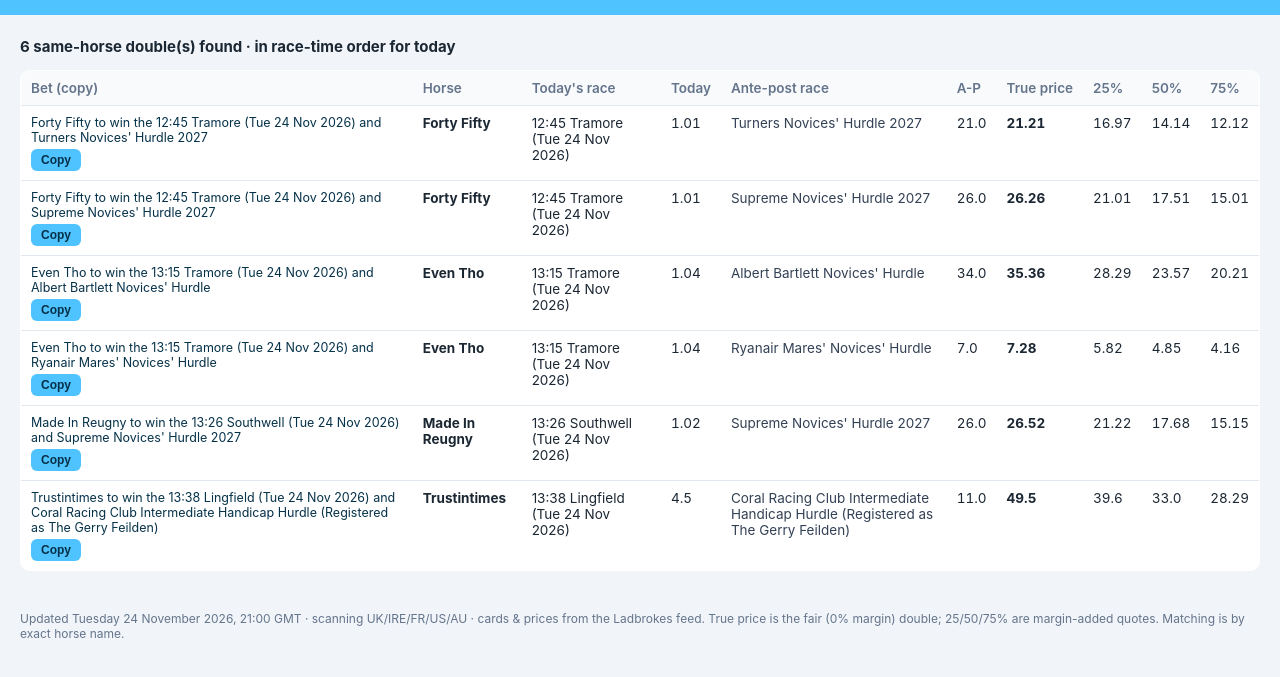
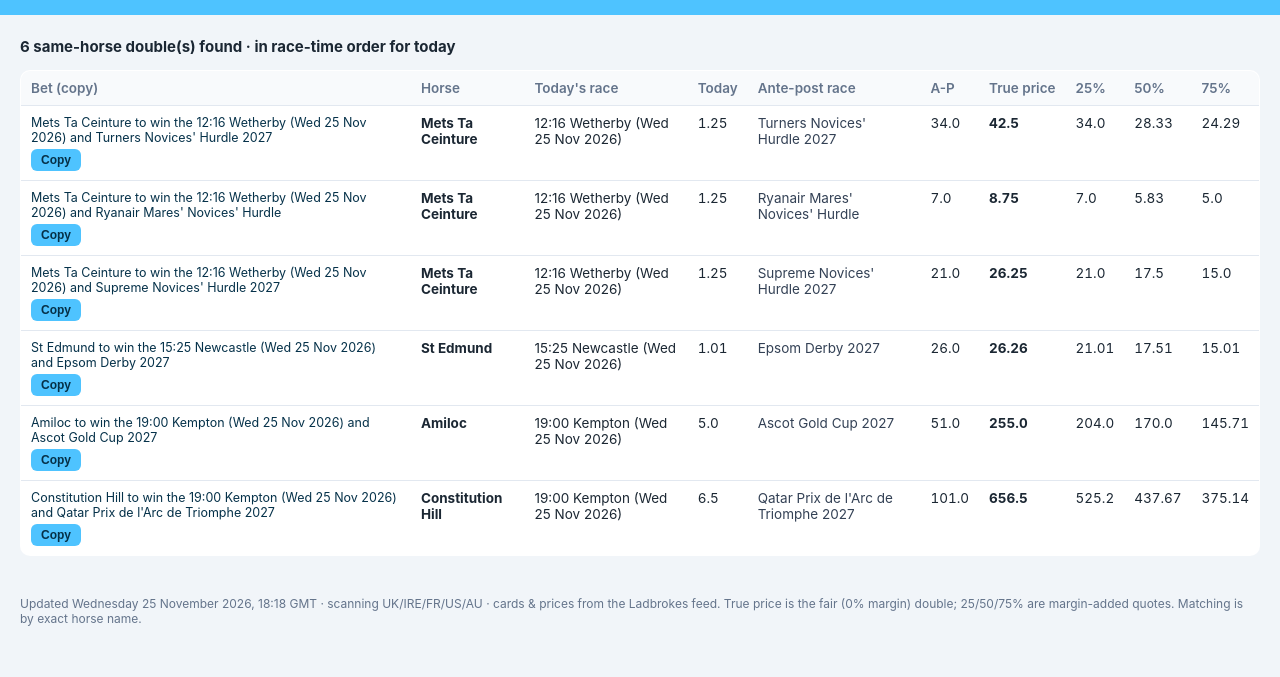
Before and after one commit to iRozz1985/same-horse-doubles, a plain HTML site: page index.html in a window 1280 px wide. Shown: the part 67-744 px from the top of the page. Drawn offline with Linux system fonts and the light colour scheme.

Commit message:
Update same-horse doubles

```diff
--- a/index.html
+++ b/index.html
@@ -42,16 +42,16 @@
      "win today AND win the feature" priced with the independent model</p>
 </header>
 <main>
-  <p class='count'>6 same-horse double(s) found &middot; in race-time order for today</p><table><colgroup><col class='c-bet'><col class='c-horse'><col class='c-trace'><col class='c-tp'><col class='c-ap'><col class='c-app'><col class='c-fair'><col class='c-q'><col class='c-q'><col class='c-q'></colgroup><thead><tr><th>Bet (copy)</th><th>Horse</th><th>Today's race</th><th>Today</th><th>Ante-post race</th><th>A-P</th><th>True price</th><th>25%</th><th>50%</th><th>75%</th></tr></thead><tbody><tr><td class='bet'><span class='bettext'>Forty Fifty to win the 12:45 Tramore (Tue 24 Nov 2026) and Turners Novices&#x27; Hurdle 2027</span><button class='copybtn' type='button' data-copy="Forty Fifty to win the 12:45 Tramore (Tue 24 Nov 2026) and Turners Novices&#x27; Hurdle 2027" onclick='copyBet(this)'>Copy</button></td><td class='horse'>Forty Fifty</td><td>12:45 Tramore (Tue 24 Nov 2026)</td><td class='num'>1.01</td><td class='ap'>Turners Novices&#x27; Hurdle 2027</td><td class='num'>21.0</td><td class='num fair'>21.21</td><td class='num'>16.97</td><td class='num'>14.14</td><td class='num'>12.12</td></tr>
-<tr><td class='bet'><span class='bettext'>Forty Fifty to win the 12:45 Tramore (Tue 24 Nov 2026) and Supreme Novices&#x27; Hurdle 2027</span><button class='copybtn' type='button' data-copy="Forty Fifty to win the 12:45 Tramore (Tue 24 Nov 2026) and Supreme Novices&#x27; Hurdle 2027" onclick='copyBet(this)'>Copy</button></td><td class='horse'>Forty Fifty</td><td>12:45 Tramore (Tue 24 Nov 2026)</td><td class='num'>1.01</td><td class='ap'>Supreme Novices&#x27; Hurdle 2027</td><td class='num'>26.0</td><td class='num fair'>26.26</td><td class='num'>21.01</td><td class='num'>17.51</td><td class='num'>15.01</td></tr>
-<tr><td class='bet'><span class='bettext'>Even Tho to win the 13:15 Tramore (Tue 24 Nov 2026) and Albert Bartlett Novices&#x27; Hurdle</span><button class='copybtn' type='button' data-copy="Even Tho to win the 13:15 Tramore (Tue 24 Nov 2026) and Albert Bartlett Novices&#x27; Hurdle" onclick='copyBet(this)'>Copy</button></td><td class='horse'>Even Tho</td><td>13:15 Tramore (Tue 24 Nov 2026)</td><td class='num'>1.04</td><td class='ap'>Albert Bartlett Novices&#x27; Hurdle</td><td class='num'>34.0</td><td class='num fair'>35.36</td><td class='num'>28.29</td><td class='num'>23.57</td><td class='num'>20.21</td></tr>
-<tr><td class='bet'><span class='bettext'>Even Tho to win the 13:15 Tramore (Tue 24 Nov 2026) and Ryanair Mares&#x27; Novices&#x27; Hurdle</span><button class='copybtn' type='button' data-copy="Even Tho to win the 13:15 Tramore (Tue 24 Nov 2026) and Ryanair Mares&#x27; Novices&#x27; Hurdle" onclick='copyBet(this)'>Copy</button></td><td class='horse'>Even Tho</td><td>13:15 Tramore (Tue 24 Nov 2026)</td><td class='num'>1.04</td><td class='ap'>Ryanair Mares&#x27; Novices&#x27; Hurdle</td><td class='num'>7.0</td><td class='num fair'>7.28</td><td class='num'>5.82</td><td class='num'>4.85</td><td class='num'>4.16</td></tr>
-<tr><td class='bet'><span class='bettext'>Made In Reugny to win the 13:26 Southwell (Tue 24 Nov 2026) and Supreme Novices&#x27; Hurdle 2027</span><button class='copybtn' type='button' data-copy="Made In Reugny to win the 13:26 Southwell (Tue 24 Nov 2026) and Supreme Novices&#x27; Hurdle 2027" onclick='copyBet(this)'>Copy</button></td><td class='horse'>Made In Reugny</td><td>13:26 Southwell (Tue 24 Nov 2026)</td><td class='num'>1.02</td><td class='ap'>Supreme Novices&#x27; Hurdle 2027</td><td class='num'>26.0</td><td class='num fair'>26.52</td><td class='num'>21.22</td><td class='num'>17.68</td><td class='num'>15.15</td></tr>
-<tr><td class='bet'><span class='bettext'>Trustintimes to win the 13:38 Lingfield (Tue 24 Nov 2026) and Coral Racing Club Intermediate Handicap Hurdle (Registered as The Gerry Feilden)</span><button class='copybtn' type='button' data-copy="Trustintimes to win the 13:38 Lingfield (Tue 24 Nov 2026) and Coral Racing Club Intermediate Handicap Hurdle (Registered as The Gerry Feilden)" onclick='copyBet(this)'>Copy</button></td><td class='horse'>Trustintimes</td><td>13:38 Lingfield (Tue 24 Nov 2026)</td><td class='num'>4.5</td><td class='ap'>Coral Racing Club Intermediate Handicap Hurdle (Registered as The Gerry Feilden)</td><td class='num'>11.0</td><td class='num fair'>49.5</td><td class='num'>39.6</td><td class='num'>33.0</td><td class='num'>28.29</td></tr>
+  <p class='count'>6 same-horse double(s) found &middot; in race-time order for today</p><table><colgroup><col class='c-bet'><col class='c-horse'><col class='c-trace'><col class='c-tp'><col class='c-ap'><col class='c-app'><col class='c-fair'><col class='c-q'><col class='c-q'><col class='c-q'></colgroup><thead><tr><th>Bet (copy)</th><th>Horse</th><th>Today's race</th><th>Today</th><th>Ante-post race</th><th>A-P</th><th>True price</th><th>25%</th><th>50%</th><th>75%</th></tr></thead><tbody><tr><td class='bet'><span class='bettext'>Mets Ta Ceinture to win the 12:16 Wetherby (Wed 25 Nov 2026) and Turners Novices&#x27; Hurdle 2027</span><button class='copybtn' type='button' data-copy="Mets Ta Ceinture to win the 12:16 Wetherby (Wed 25 Nov 2026) and Turners Novices&#x27; Hurdle 2027" onclick='copyBet(this)'>Copy</button></td><td class='horse'>Mets Ta Ceinture</td><td>12:16 Wetherby (Wed 25 Nov 2026)</td><td class='num'>1.25</td><td class='ap'>Turners Novices&#x27; Hurdle 2027</td><td class='num'>34.0</td><td class='num fair'>42.5</td><td class='num'>34.0</td><td class='num'>28.33</td><td class='num'>24.29</td></tr>
+<tr><td class='bet'><span class='bettext'>Mets Ta Ceinture to win the 12:16 Wetherby (Wed 25 Nov 2026) and Ryanair Mares&#x27; Novices&#x27; Hurdle</span><button class='copybtn' type='button' data-copy="Mets Ta Ceinture to win the 12:16 Wetherby (Wed 25 Nov 2026) and Ryanair Mares&#x27; Novices&#x27; Hurdle" onclick='copyBet(this)'>Copy</button></td><td class='horse'>Mets Ta Ceinture</td><td>12:16 Wetherby (Wed 25 Nov 2026)</td><td class='num'>1.25</td><td class='ap'>Ryanair Mares&#x27; Novices&#x27; Hurdle</td><td class='num'>7.0</td><td class='num fair'>8.75</td><td class='num'>7.0</td><td class='num'>5.83</td><td class='num'>5.0</td></tr>
+<tr><td class='bet'><span class='bettext'>Mets Ta Ceinture to win the 12:16 Wetherby (Wed 25 Nov 2026) and Supreme Novices&#x27; Hurdle 2027</span><button class='copybtn' type='button' data-copy="Mets Ta Ceinture to win the 12:16 Wetherby (Wed 25 Nov 2026) and Supreme Novices&#x27; Hurdle 2027" onclick='copyBet(this)'>Copy</button></td><td class='horse'>Mets Ta Ceinture</td><td>12:16 Wetherby (Wed 25 Nov 2026)</td><td class='num'>1.25</td><td class='ap'>Supreme Novices&#x27; Hurdle 2027</td><td class='num'>21.0</td><td class='num fair'>26.25</td><td class='num'>21.0</td><td class='num'>17.5</td><td class='num'>15.0</td></tr>
+<tr><td class='bet'><span class='bettext'>St Edmund to win the 15:25 Newcastle (Wed 25 Nov 2026) and Epsom Derby 2027</span><button class='copybtn' type='button' data-copy="St Edmund to win the 15:25 Newcastle (Wed 25 Nov 2026) and Epsom Derby 2027" onclick='copyBet(this)'>Copy</button></td><td class='horse'>St Edmund</td><td>15:25 Newcastle (Wed 25 Nov 2026)</td><td class='num'>1.01</td><td class='ap'>Epsom Derby 2027</td><td class='num'>26.0</td><td class='num fair'>26.26</td><td class='num'>21.01</td><td class='num'>17.51</td><td class='num'>15.01</td></tr>
+<tr><td class='bet'><span class='bettext'>Amiloc to win the 19:00 Kempton (Wed 25 Nov 2026) and Ascot Gold Cup 2027</span><button class='copybtn' type='button' data-copy="Amiloc to win the 19:00 Kempton (Wed 25 Nov 2026) and Ascot Gold Cup 2027" onclick='copyBet(this)'>Copy</button></td><td class='horse'>Amiloc</td><td>19:00 Kempton (Wed 25 Nov 2026)</td><td class='num'>5.0</td><td class='ap'>Ascot Gold Cup 2027</td><td class='num'>51.0</td><td class='num fair'>255.0</td><td class='num'>204.0</td><td class='num'>170.0</td><td class='num'>145.71</td></tr>
+<tr><td class='bet'><span class='bettext'>Constitution Hill to win the 19:00 Kempton (Wed 25 Nov 2026) and Qatar Prix de l&#x27;Arc de Triomphe 2027</span><button class='copybtn' type='button' data-copy="Constitution Hill to win the 19:00 Kempton (Wed 25 Nov 2026) and Qatar Prix de l&#x27;Arc de Triomphe 2027" onclick='copyBet(this)'>Copy</button></td><td class='horse'>Constitution Hill</td><td>19:00 Kempton (Wed 25 Nov 2026)</td><td class='num'>6.5</td><td class='ap'>Qatar Prix de l&#x27;Arc de Triomphe 2027</td><td class='num'>101.0</td><td class='num fair'>656.5</td><td class='num'>525.2</td><td class='num'>437.67</td><td class='num'>375.14</td></tr>
 </tbody></table>
 </main>
 <footer>
-  Updated Tuesday 24 November 2026, 21:00 GMT &middot; scanning UK/IRE/FR/US/AU &middot;
+  Updated Wednesday 25 November 2026, 18:18 GMT &middot; scanning UK/IRE/FR/US/AU &middot;
   cards &amp; prices from the Ladbrokes feed. True price is the fair (0% margin)
   double; 25/50/75% are margin-added quotes. Matching is by exact horse name.
 </footer>
```
